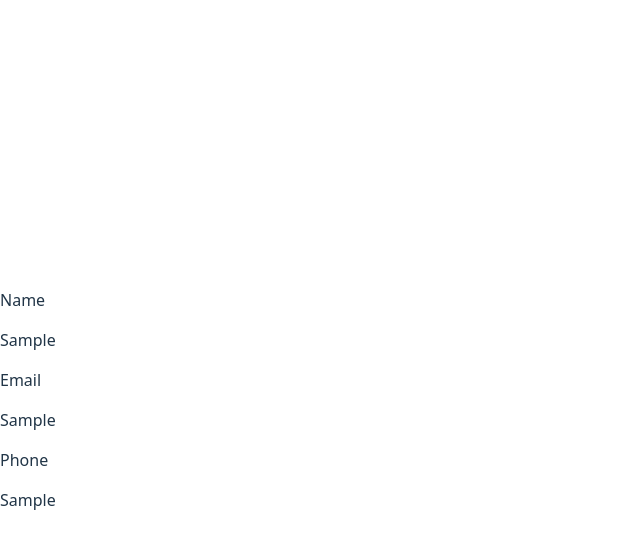
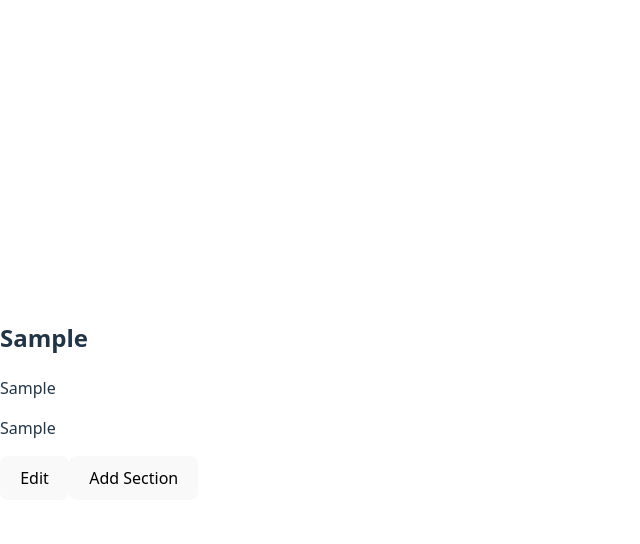
Before and after one commit to felipeballywright/cv_application, a React (Vite) app: page / in a window 1280 px wide. Both pictures are taken after typing "Sample", "Sample", "Sample" into the empty fields and a click on the button "Submit". Shown: the top 544 px of the page, without its empty margins (0-640 px from the left). Built offline with nearby package versions, Linux system fonts and the light colour scheme.

Commit message:
DAY 1 CV NIGHT

```diff
--- /dev/null
+++ b/src/education.jsx
@@ -0,0 +1,84 @@
+import { useState } from "react";
+
+function Education({title, school, date}){
+    return(
+        <div className="basic-container">
+            <h2>{title}</h2>
+            <p className="bold-text">{school}</p>
+            <p>{date}</p>
+        </div>
+
+    )
+}
+
+function EducationForm(){
+    const [titleInput, setTitleInput] = useState('');
+    const [schoolInput, setSchoolInput] = useState('');
+    const [dateInput, setDateInput] = useState('');
+    const [isSubmitted, setIsSubmitted] = useState(false);
+
+    function handleSubmit(){
+        if(!isSubmitted){
+            setIsSubmitted(true);
+        } else if(isSubmitted){
+            setIsSubmitted(false);
+        }
+    }
+
+    function handleTitle(event){
+       setTitleInput(event.target.value);
+    }
+
+    function handleSchool(event){
+       setSchoolInput(event.target.value);
+    }
+
+    function handleDate(event){
+       setDateInput(event.target.value);
+    }
+
+    if(isSubmitted){
+        return(
+            <>
+              <Education
+                title={titleInput}
+                school={schoolInput}
+                date={dateInput}
+              />
+              <button onClick={handleSubmit}>Edit</button>
+            </>
+        )
+    }
+
+    return(
+        <form onSubmit={handleSubmit}>
+            <label htmlFor="title-input">Title</label>
+            <input onChange={handleTitle} id="title-input" value={titleInput}></input>
+            <label htmlFor="school-input">School</label>
+            <input onChange={handleSchool} id="school-input" value={schoolInput}></input>
+            <label htmlFor="date-input">Date</label>
+            <input onChange={handleDate} id="date-input" value={dateInput}></input>
+            <button>Submit</button>
+        </form>
+    )
+}
+
+export function EducationRender(){
+    const [render, setRender] = useState(<EducationForm></EducationForm>);
+
+    function addSection(){
+        setRender(
+            <>
+                {render}
+                <EducationForm></EducationForm>
+            </>
+        );
+    }
+
+    return(
+        <>
+            {render}
+            <button onClick={addSection}>Add Section</button>
+        </>
+    )
+}
--- a/src/generall_info.jsx
+++ b/src/general_info.jsx
@@ -22,7 +22,11 @@ export function GeneralInfoForm(){
     const [isSubmitted, setIsSubmitted] = useState(false);
 
     function handleSubmit(){
-        setIsSubmitted(true);
+        if(!isSubmitted){
+            setIsSubmitted(true);
+        } else if(isSubmitted){
+            setIsSubmitted(false);
+        }
     }
 
     function handleName(event){
@@ -39,21 +43,24 @@ export function GeneralInfoForm(){
 
     if(isSubmitted){
         return(
-            <GeneralInfo
+            <>
+              <GeneralInfo
                 name={nameInput}
                 email={emailInput}
                 phone={phoneInput}
-            />
+              />
+              <button onClick={handleSubmit}>Edit</button>
+            </>
         )
     }
 
     return(
         <form onSubmit={handleSubmit}>
-            <label forHtml="name-input">Name</label>
+            <label htmlFor="name-input">Name</label>
             <input onChange={handleName} id="name-input" value={nameInput}></input>
-            <label forHtml="email-input">Email</label>
+            <label htmlFor="email-input">Email</label>
             <input onChange={handleEmail} id="email-input" value={emailInput}></input>
-            <label forHtml="phone-input">Phone</label>
+            <label htmlFor="phone-input">Phone</label>
             <input onChange={handlePhone} id="phone-input" value={phoneInput}></input>
             <button>Submit</button>
         </form>
--- a/src/main.jsx
+++ b/src/main.jsx
@@ -1,11 +1,11 @@
 import { StrictMode } from 'react'
 import { createRoot } from 'react-dom/client'
 import './index.css'
-import { GeneralInfoForm } from './generall_info'
+import { EducationRender } from './education'
 
 
 createRoot(document.getElementById('root')).render(
   <StrictMode>
-    <GeneralInfoForm></GeneralInfoForm>
+    <EducationRender></EducationRender>
   </StrictMode>,
 )
```
